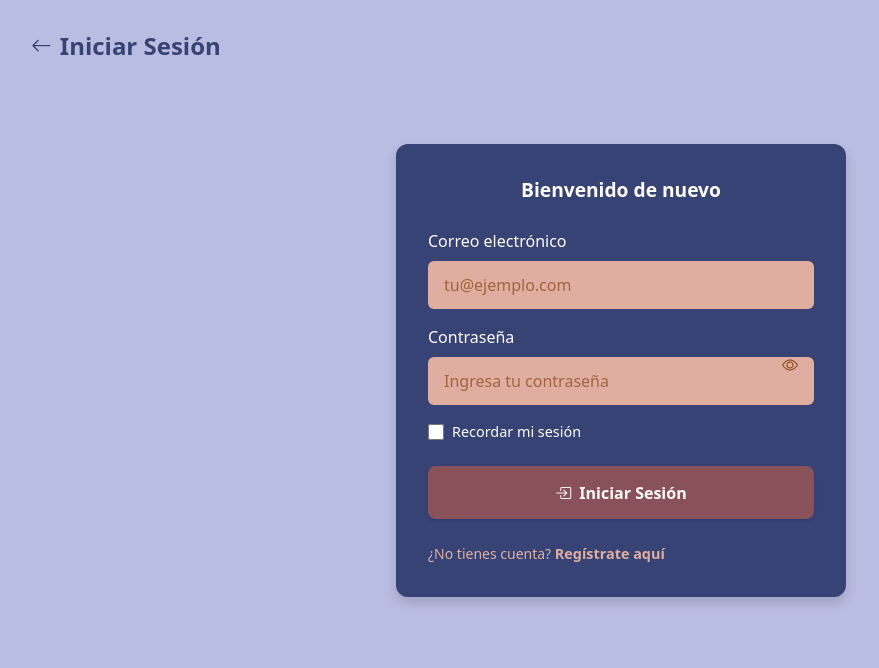
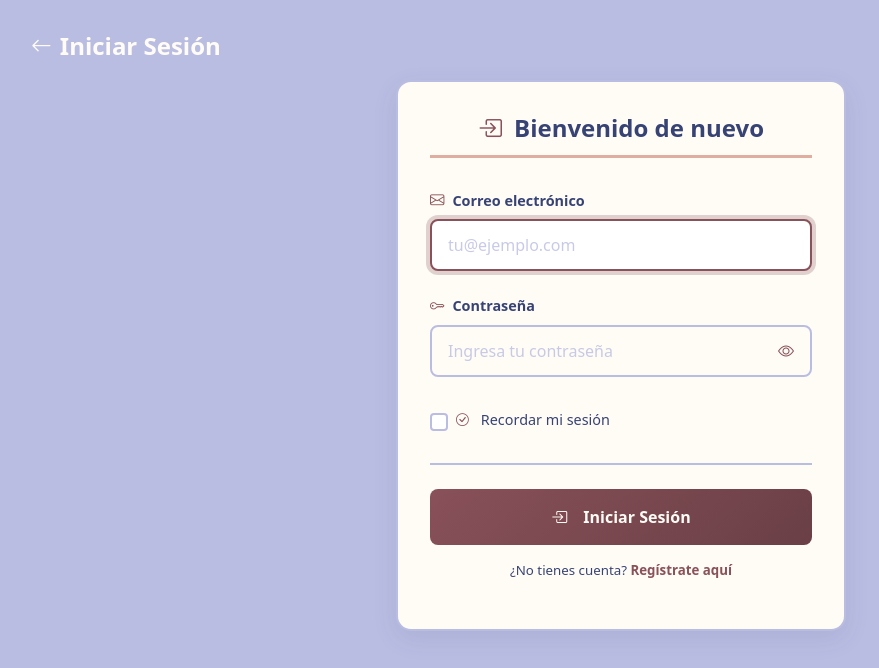
Before and after one commit to CandoG0/appWeb_DJango, a Django app: page /login/ in a window 1280 px wide. Shown: the top 668 px of the page, without its empty margins (19-898 px from the left). Run offline with Django 5.2, Linux system fonts and the light colour scheme.

Commit message:
cambios diseño

```diff
--- a/agenda/static/css/calendario.css
+++ b/agenda/static/css/calendario.css
@@ -4,7 +4,7 @@
     left: 320px;
     font-size: 1.5rem;
     font-weight: 600;
-    color: #374375;
+    color: #FFFCF5;
     margin: 0;
     z-index: 100;
     display: flex;
@@ -18,7 +18,7 @@
 }
 
 .back-arrow {
-    color: #374375;
+    color: #FFFCF5;
     text-decoration: none;
     font-size: 1.3rem;
     transition: all 0.3s ease;
@@ -27,7 +27,7 @@
 }
 
 .back-arrow:hover {
-    color: #895159;
+    color: #374375;
     transform: translateX(-3px);
 }
 
--- a/agenda/static/css/detalleTarea.css
+++ b/agenda/static/css/detalleTarea.css
@@ -45,7 +45,7 @@
 
 /* Badges de estado */
 .badge-estado .badge.bg-new {
-    background-color: #D5D8F0 !important;
+    background-color: #BABDE2 !important;
     color: #374375 !important;
     font-weight: 600;
     padding: 0.5rem 1.2rem;
--- a/agenda/static/css/login.css
+++ b/agenda/static/css/login.css
@@ -1,11 +1,11 @@
+/* Estilos específicos para login */
 .section-title {
     position: fixed;
     top: 2rem;
     left: 50px;
-    /* Alineado con sidebar */
     font-size: 1.5rem;
     font-weight: 600;
-    color: #374375;
+    color: #FFFCF5;
     margin: 0;
     z-index: 100;
     display: flex;
@@ -14,7 +14,7 @@
 }
 
 .back-arrow {
-    color: #374375;
+    color: #FFFCF5;
     text-decoration: none;
     font-size: 1.3rem;
     transition: all 0.3s ease;
@@ -28,97 +28,198 @@
 }
 
 .hero-section {
-    margin-top: 80px;
-    padding: 2rem;
+    margin-top: 50px;
 }
 
-/* Formulario mejorado */
+/* Formulario de login */
 .form-container {
     margin-top: 2rem;
     display: flex;
     justify-content: center;
+    padding: 0 1rem;
 }
 
-form {
-    border-radius: 12px;
-    text-align: left;
-    background-color: #374375;
+.login-card {
+    background: #FFFCF5;
+    border: 2px solid #BABDE2;
+    border-radius: 15px;
+    box-shadow: 0 8px 25px rgba(55, 67, 117, 0.1);
+    overflow: hidden;
     width: 100%;
     max-width: 450px;
-    /* Más compacto para login */
-    margin: 0 auto;
+}
+
+.login-body {
     padding: 2rem;
-    box-shadow: 0 6px 12px rgba(0, 0, 0, 0.15);
+}
+
+.login-title {
+    color: #374375;
+    font-size: 1.5rem;
+    font-weight: 600;
+    margin-bottom: 2rem;
+    padding-bottom: 0.75rem;
+    border-bottom: 3px solid #DFAEA1;
+    display: flex;
+    align-items: center;
+    gap: 0.75rem;
+    text-align: center;
+    justify-content: center;
+}
+
+.login-title i {
+    color: #895159;
+}
+
+.form-grid {
+    display: grid;
+    grid-template-columns: 1fr;
+    gap: 1.5rem;
+    margin-bottom: 2rem;
+}
+
+.form-group {
+    margin-bottom: 0;
+}
+
+.form-label {
+    color: #374375;
+    font-weight: 600;
+    margin-bottom: 0.5rem;
+    display: flex;
+    align-items: center;
+    gap: 0.5rem;
+    font-size: 0.9rem;
+}
+
+.form-label i {
+    color: #895159;
+    font-size: 0.9rem;
+}
+
+.form-control {
+    border: 2px solid #BABDE2;
+    border-radius: 8px;
+    padding: 0.75rem 1rem;
+    color: #374375;
+    font-size: 1rem;
+    transition: all 0.3s ease;
+    width: 100%;
+    background-color: #FFFCF5;
+}
+
+.form-control:focus {
+    border-color: #895159;
+    box-shadow: 0 0 0 0.25rem rgba(137, 81, 89, 0.25);
+    outline: none;
+}
+
+.form-control::placeholder {
+    color: #BABDE2;
+    opacity: 0.8;
+}
+
+.form-full-width {
+    grid-column: 1 / -1;
+}
+
+.error-message {
+    color: #c44545;
+    font-size: 0.85rem;
+    margin-top: 0.25rem;
+    display: flex;
+    align-items: center;
+    gap: 0.25rem;
+}
+
+.error-message i {
+    font-size: 0.75rem;
+}
+
+.form-actions {
+    display: flex;
+    flex-direction: column;
+    gap: 1rem;
+    margin-top: 2rem;
+    padding-top: 1.5rem;
+    border-top: 2px solid #BABDE2;
+}
+
+.btn-login {
+    background: linear-gradient(135deg, #895159 0%, #6a3f46 100%);
+    color: #FFFCF5;
+    border: none;
+    padding: 1rem;
+    border-radius: 8px;
+    font-weight: 600;
+    font-size: 1rem;
+    transition: all 0.3s ease;
+    display: flex;
+    align-items: center;
+    justify-content: center;
+    gap: 0.5rem;
+    text-decoration: none;
+    cursor: pointer;
+    width: 100%;
+}
+
+.btn-login:hover {
+    background: linear-gradient(135deg, #6a3f46 0%, #895159 100%);
+    color: #FFFCF5;
+    transform: translateY(-2px);
+    box-shadow: 0 4px 15px rgba(137, 81, 89, 0.3);
+}
+
+.register-link {
+    text-align: center;
+    color: #374375;
+    font-size: 0.95rem;
+}
+
+.register-link a {
+    color: #895159;
+    font-weight: 600;
+    text-decoration: none;
     transition: all 0.3s ease;
 }
 
-form:hover {
-    box-shadow: 0 8px 16px rgba(0, 0, 0, 0.2);
+.register-link a:hover {
+    color: #374375;
+    text-decoration: underline;
 }
 
-.form-label,
-.form-intro {
-    color: #FFFCF5;
-    font-weight: 500;
+/* Mensajes de alerta */
+.alert-messages {
+    margin-bottom: 2rem;
 }
 
-.form-intro {
-    font-size: 1.2rem;
-    margin-bottom: 1.5rem;
+.alert {
+    border-radius: 8px;
+    border: none;
+    padding: 1rem;
+    font-weight: 500;
     text-align: center;
-    font-weight: 600;
 }
 
-.form-control {
-    background-color: #DFAEA1;
-    border: 0;
-    border-radius: 6px;
-    padding: 0.75rem 1rem;
+.alert-success {
+    background-color: rgba(122, 156, 122, 0.2);
     color: #374375;
-    font-weight: 500;
-    transition: all 0.3s ease;
+    border-left: 4px solid #7A9C7A;
 }
 
-.form-control:focus {
-    background-color: #f5ad99;
-    color: #374375;
-    box-shadow: 0 0 0 3px rgba(223, 174, 161, 0.3);
+.alert-error {
+    background-color: rgba(196, 69, 69, 0.1);
+    color: #895159;
+    border-left: 4px solid #c44545;
 }
 
-.form-control::placeholder {
-    color: #8B4513;
-    opacity: 0.7;
+.alert-danger {
+    background-color: rgba(196, 69, 69, 0.1);
+    color: #895159;
+    border-left: 4px solid #c44545;
 }
 
-.mb-3 {
-    margin-bottom: 1.5rem;
-}
-
-/* Botón mejorado */
-.btn-primary-custom {
-    color: #FFFCF5;
-    background-color: #895159;
-    border: none;
-    padding: 0.9rem;
-    font-weight: 600;
-    border-radius: 8px;
-    transition: all 0.3s ease;
-    box-shadow: 0 2px 4px rgba(0, 0, 0, 0.1);
-    width: 100%;
-}
-
-.btn-primary-custom:hover {
-    color: #ffffff;
-    background-color: #703d45;
-    transform: translateY(-2px);
-    box-shadow: 0 4px 8px rgba(0, 0, 0, 0.15);
-}
-
-.btn-primary-custom:active {
-    transform: translateY(0);
-}
-
-/* Mejoras para campos de contraseña */
+/* Campos de contraseña con toggle */
 .password-field {
     position: relative;
 }
@@ -130,95 +231,100 @@ form:hover {
     transform: translateY(-50%);
     background: none;
     border: none;
-    color: #8B4513;
+    color: #895159;
     cursor: pointer;
+    font-size: 1rem;
+    z-index: 2;
+    padding: 0.5rem;
+    display: flex;
+    align-items: center;
+    justify-content: center;
 }
 
-/* Enlaces adicionales */
-.login-links {
-    text-align: center;
-    margin-top: 1.5rem;
+.password-toggle:hover {
+    color: #374375;
 }
 
-.login-link {
-    color: #DFAEA1;
-    text-decoration: none;
-    font-size: 0.9rem;
-    transition: all 0.3s ease;
-}
-
-.login-link:hover {
-    color: #FFFCF5;
-    text-decoration: underline;
-}
-
-/* Recordar usuario */
+/* Recordar sesión */
 .remember-me {
     display: flex;
     align-items: center;
     gap: 0.5rem;
-    margin-bottom: 1.5rem;
+    margin-top: 0.5rem;
 }
 
-.remember-me input[type="checkbox"] {
-    width: 16px;
-    height: 16px;
+.form-check-input {
+    width: 18px;
+    height: 18px;
+    border: 2px solid #BABDE2;
+    border-radius: 4px;
+    cursor: pointer;
 }
 
-.remember-me label {
-    color: #FFFCF5;
-    font-size: 0.9rem;
-    margin: 0;
+.form-check-input:checked {
+    background-color: #895159;
+    border-color: #895159;
 }
 
-/* Agregar al final del CSS existente */
-.text-danger {
-    color: #ff6b6b !important;
-    font-size: 0.875rem;
-    margin-top: 0.25rem;
+.form-check-input:focus {
+    border-color: #895159;
+    box-shadow: 0 0 0 0.25rem rgba(137, 81, 89, 0.25);
 }
 
-.alert-danger {
-    background-color: #ff6b6b;
-    color: white;
-    padding: 0.75rem;
-    border-radius: 6px;
-    margin-bottom: 1rem;
-    border: none;
+.form-check-label {
+    color: #374375;
+    font-size: 0.9rem;
+    cursor: pointer;
+    display: flex;
+    align-items: center;
+    gap: 0.5rem;
 }
 
-.alert-success {
-    background-color: #28a745;
-    color: white;
-    padding: 0.75rem;
-    border-radius: 6px;
-    margin-bottom: 1rem;
-    border: none;
-}
-
-.alert-info {
-    background-color: #17a2b8;
-    color: white;
-    padding: 0.75rem;
-    border-radius: 6px;
-    margin-bottom: 1rem;
-    border: none;
+.form-check-label i {
+    color: #895159;
+    font-size: 0.8rem;
 }
 
 /* Responsive */
 @media (max-width: 768px) {
     .section-title {
         left: 20px;
+        font-size: 1.2rem;
     }
 
     .hero-section {
-        margin-top: 100px;
-        padding: 1rem;
+        margin-top: 80px;
+        padding: 0.5rem;
     }
 
-    form {
+    .login-body {
         padding: 1.5rem;
-        margin: 0 1rem;
-        max-width: 100%;
+    }
+
+    .login-title {
+        font-size: 1.3rem;
+    }
+
+    .form-grid {
+        gap: 1rem;
     }
 }
+
+@media (max-width: 480px) {
+    .login-body {
+        padding: 1.25rem;
+    }
+
+    .login-title {
+        font-size: 1.2rem;
+    }
+
+    .btn-login {
+        padding: 0.9rem;
+    }
+
+    .section-title {
+        left: 15px;
+        font-size: 1.1rem;
+    }
+}
--- a/agenda/static/css/style.css
+++ b/agenda/static/css/style.css
@@ -1,5 +1,5 @@
 body {
-    background-color: #BABDE2;
+    background-color: #DFAEA1;
     margin: 0;
     padding: 0;
 }
--- a/agenda/templates/home/login.html
+++ b/agenda/templates/home/login.html
@@ -16,92 +16,124 @@
         Iniciar Sesión
     </h2>
 
+    <!-- Formulario de login -->
     <div class="form-container">
-        <form action="" method="post">
-            {% csrf_token %}
-
-            <p class="form-intro">Bienvenido de nuevo</p>
-
-            <!-- Mostrar mensajes -->
+        <div class="login-card">
+            <div class="login-body">
+                <!-- Mensajes de alerta -->
                 {% if messages %}
+                <div class="alert-messages">
                     {% for message in messages %}
                     <div class="alert alert-{{ message.tags }}">
                         {{ message }}
                     </div>
                     {% endfor %}
+                </div>
                 {% endif %}
 
-            <div class="mb-3">
-                <label for="id_correo" class="form-label">Correo electrónico</label>
-                <input type="email" class="form-control" id="id_correo" name="correo" placeholder="tu@ejemplo.com"
-                    value="{{ form.correo.value|default:'' }}" required autocomplete="email">
+                <h4 class="login-title">
+                    <i class="bi bi-box-arrow-in-right"></i>
+                    Bienvenido de nuevo
+                </h4>
+
+                <form action="" method="post" id="loginForm">
+                    {% csrf_token %}
+
+                    <div class="form-grid">
+                        <!-- Correo electrónico -->
+                        <div class="form-group">
+                            <label for="id_correo" class="form-label">
+                                <i class="bi bi-envelope"></i>
+                                Correo electrónico
+                            </label>
+                            <input type="email" class="form-control" id="id_correo" name="correo"
+                                   placeholder="tu@ejemplo.com" value="{{ form.correo.value|default:'' }}"
+                                   required autocomplete="email">
                             {% if form.correo.errors %}
-                <div class="text-danger small">{{ form.correo.errors.0 }}</div>
+                            <div class="error-message">
+                                <i class="bi bi-exclamation-circle"></i>
+                                {{ form.correo.errors.0 }}
+                            </div>
                             {% endif %}
                         </div>
 
-            <div class="mb-3 password-field">
-                <label for="id_contrasenia" class="form-label">Contraseña</label>
+                        <!-- Contraseña -->
+                        <div class="form-group">
+                            <label for="id_contrasenia" class="form-label">
+                                <i class="bi bi-key"></i>
+                                Contraseña
+                            </label>
+                            <div class="password-field">
                                 <input type="password" class="form-control" id="id_contrasenia" name="contrasenia"
                                        placeholder="Ingresa tu contraseña" required autocomplete="current-password">
-                <button type="button" class="password-toggle" title="Mostrar/ocultar contraseña">
+                                <button type="button" class="password-toggle" onclick="togglePassword('id_contrasenia')">
                                     <i class="bi bi-eye"></i>
                                 </button>
+                            </div>
                             {% if form.contrasenia.errors %}
-                <div class="text-danger small">{{ form.contrasenia.errors.0 }}</div>
+                            <div class="error-message">
+                                <i class="bi bi-exclamation-circle"></i>
+                                {{ form.contrasenia.errors.0 }}
+                            </div>
                             {% endif %}
                         </div>
 
-            <!-- Recordar usuario (opcional para sesiones) -->
+                        <!-- Recordar sesión -->
+                        <div class="form-group form-full-width">
                             <div class="remember-me">
-                <input type="checkbox" id="rememberMe" name="remember_me">
-                <label for="rememberMe">Recordar mi sesión</label>
+                                <input type="checkbox" id="rememberMe" name="remember_me" class="form-check-input">
+                                <label for="rememberMe" class="form-check-label">
+                                    <i class="bi bi-check-circle me-1"></i>
+                                    Recordar mi sesión
+                                </label>
+                            </div>
+                        </div>
                     </div>
 
-            <div class="d-grid gap-2">
-                <button class="btn btn-primary-custom" type="submit">
-                    <i class="bi bi-box-arrow-in-right me-2"></i>Iniciar Sesión
+                    <div class="form-actions">
+                        <button class="btn-login" type="submit">
+                            <i class="bi bi-box-arrow-in-right me-2"></i>
+                            Iniciar Sesión
                         </button>
-            </div>
 
-            <!-- Enlaces adicionales
-            <div class="login-links">
-                <a href="#" class="login-link">
-                    ¿Olvidaste tu contraseña?
-                </a>
-                -->
-                <br>
-                <small style="color: #DFAEA1;">
-                    ¿No tienes cuenta? <a href="{% url 'registrar' %}" class="login-link"
-                        style="font-weight: 600;">Regístrate aquí</a>
+                        <div class="register-link">
+                            <small>
+                                ¿No tienes cuenta?
+                                <a href="{% url 'registrar' %}">Regístrate aquí</a>
                             </small>
                         </div>
-
+                    </div>
                 </form>
             </div>
         </div>
+    </div>
+</div>
 
-<!-- Script para mostrar/ocultar contraseña -->
 <script>
-    document.addEventListener('DOMContentLoaded', function () {
-        const toggleButtons = document.querySelectorAll('.password-toggle');
+    // Función para mostrar/ocultar contraseña
+    function togglePassword(inputId) {
+        const input = document.getElementById(inputId);
+        const toggleButton = input.parentNode.querySelector('.password-toggle');
+        const icon = toggleButton.querySelector('i');
 
-        toggleButtons.forEach(button => {
-            button.addEventListener('click', function () {
-                const passwordInput = this.previousElementSibling;
-                const icon = this.querySelector('i');
-
-                if (passwordInput.type === 'password') {
-                    passwordInput.type = 'text';
+        if (input.type === 'password') {
+            input.type = 'text';
             icon.classList.remove('bi-eye');
             icon.classList.add('bi-eye-slash');
         } else {
-                    passwordInput.type = 'password';
+            input.type = 'password';
             icon.classList.remove('bi-eye-slash');
             icon.classList.add('bi-eye');
         }
-            });
-        });
+    }
+
+    // Enfocar el primer campo al cargar
+    document.addEventListener('DOMContentLoaded', function() {
+        const correoInput = document.getElementById('id_correo');
+        if (correoInput) {
+            correoInput.focus();
+        }
+
     });
 </script>
 {% endblock %}
--- a/agenda/templates/miapp/lista_tareas.html
+++ b/agenda/templates/miapp/lista_tareas.html
@@ -64,7 +64,7 @@
             <div class="card stat-card tareas-proceso">
                 <div class="card-body text-center">
                     <h5 class="card-title text-info">{{ tareas_en_proceso }}</h5>
-                    <p class="card-text">En Proceso</p>
+                    <p class="card-text" style="color: #374375 !important;">En Proceso</p>
                 </div>
             </div>
         </div>
```
Also changed, not shown: agenda/static/css/tareas.css (+17 -20 lines), agenda/static/css/tareasR.css (+9 -9 lines). Lines whose indentation alone changed are shown as unchanged.
